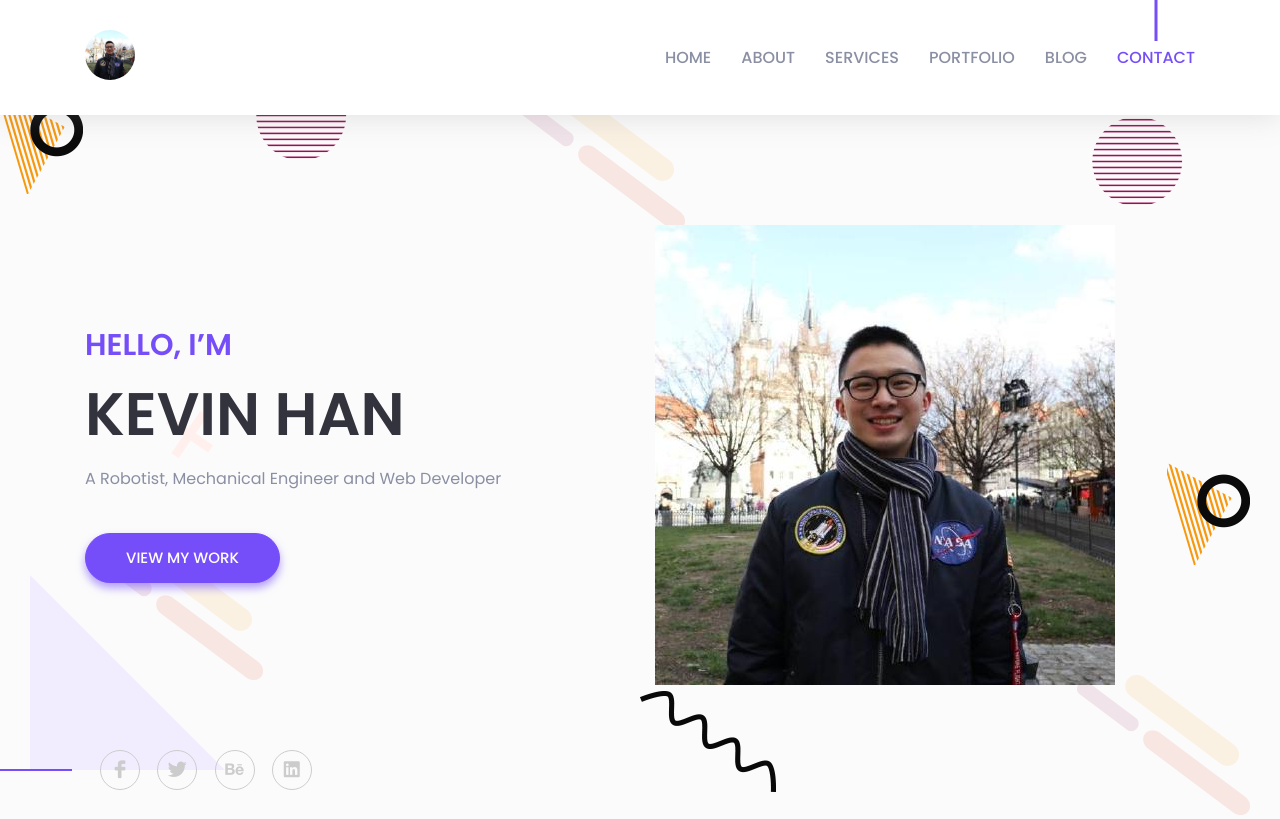
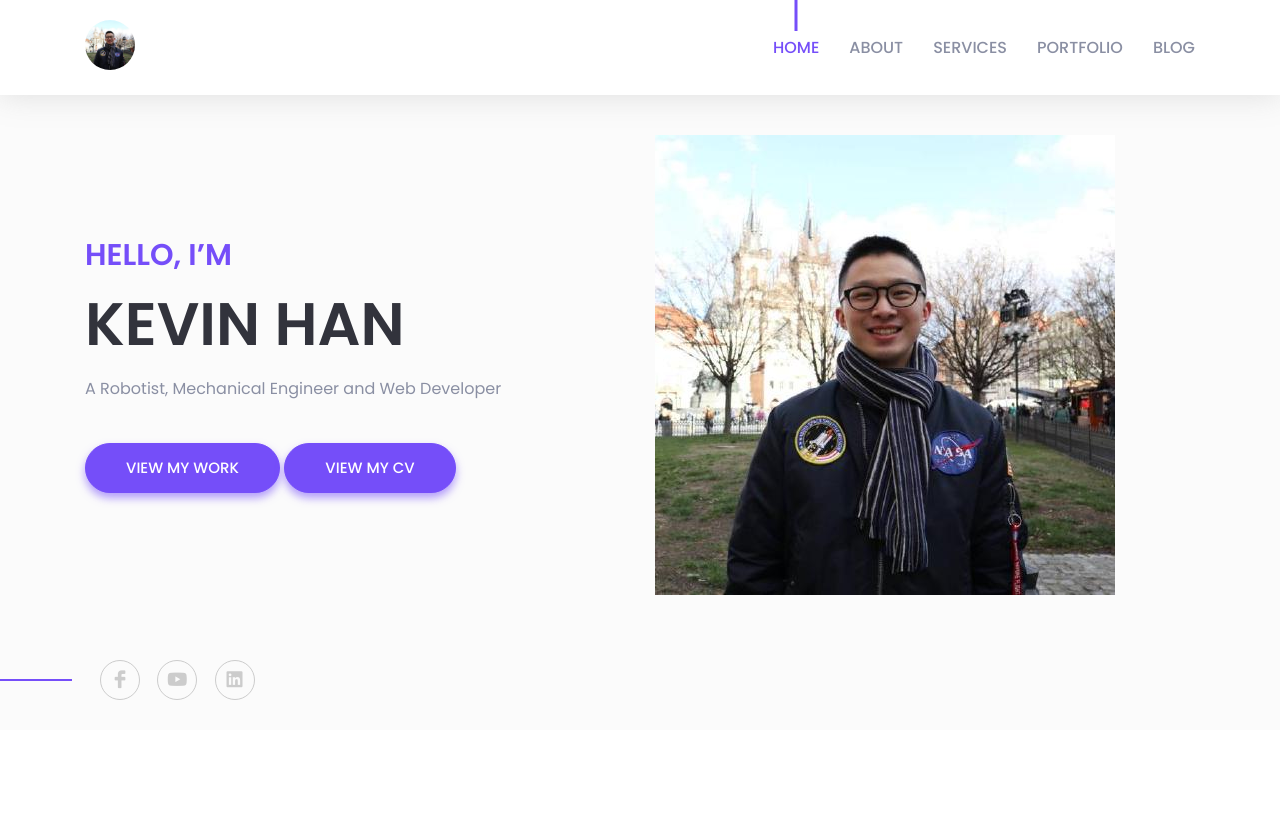
Before and after one commit to kevinhangoat/Personal_Website, a plain HTML site: page index.html in a window 1280 px wide. Shown: the top 819 px of the page. Drawn offline with Linux system fonts and the light colour scheme; files whose address does not match are found by name.

Commit message:
basic change and delete useless things

```diff
--- a/assets/css/style.css
+++ b/assets/css/style.css
@@ -451,7 +451,7 @@ p {
   -webkit-box-shadow: 0px 0px 29px 0px rgba(134, 134, 134, 0.25);
   -moz-box-shadow: 0px 0px 29px 0px rgba(134, 134, 134, 0.25);
   box-shadow: 0px 0px 29px 0px rgba(134, 134, 134, 0.25);
-  padding: 30px 0;
+  padding: 20px 0;
   background-color: #fff;
   -webkit-transition: all 0.3s ease-out 0s;
   -moz-transition: all 0.3s ease-out 0s;
@@ -578,7 +578,7 @@ p {
 .header-content {
   height: 730px;
   width: 100%;
-  margin-top: 90px;
+  margin-top: 0;
   position: relative;
   overflow: hidden;
   background-color: #fbfbfb; }
@@ -1381,6 +1381,7 @@ p.form-message.success, p.form-message.error {
 .footer-copyright {
   background-color: #1c2940; }
   .footer-copyright .copyright-text p {
+    font-size: 10px;
     color: #fff; }
 
 .back-to-top {
--- a/index.html
+++ b/index.html
@@ -10,10 +10,10 @@
     <meta name="viewport" content="width=device-width, initial-scale=1, shrink-to-fit=no">
 
     <!--====== Title ======-->
-    <title>Unfold - Personal Portfolio & CV Template</title>
+    <title>Kevin Han's Personal Page</title>
 
     <!--====== Favicon Icon ======-->
-    <link rel="shortcut icon" href="assets/images/favicon.png" type="image/png">
+    <link rel="shortcut icon" href="assets/images/me.jpeg" type="image/png">
 
     <!--====== Bootstrap css ======-->
     <link rel="stylesheet" href="assets/css/bootstrap.min.css">
@@ -80,7 +80,7 @@
                                     <li class="nav-item"><a class="page-scroll" href="#service">Services</a></li>
                                     <li class="nav-item"><a class="page-scroll" href="#work">Portfolio</a></li>
                                     <li class="nav-item"><a class="page-scroll" href="#blog">Blog</a></li>
-                                    <li class="nav-item"><a class="page-scroll" href="#contact">Contact</a></li>
+                                    <!-- <li class="nav-item"><a class="page-scroll" href="#contact">Contact</a></li> -->
                                 </ul>
                             </div> <!-- navbar collapse -->
                         </nav> <!-- navbar -->
@@ -90,36 +90,6 @@
         </div> <!-- navigation -->
 
         <div id="parallax" class="header-content d-flex align-items-center">
-            <div class="header-shape shape-one layer" data-depth="0.10">
-                <img src="assets/images/banner/shape/shape-1.png" alt="Shape">
-            </div> <!-- header shape -->
-            <div class="header-shape shape-tow layer" data-depth="0.30">
-                <img src="assets/images/banner/shape/shape-2.png" alt="Shape">
-            </div> <!-- header shape -->
-            <div class="header-shape shape-three layer" data-depth="0.40">
-                <img src="assets/images/banner/shape/shape-3.png" alt="Shape">
-            </div> <!-- header shape -->
-            <div class="header-shape shape-fore layer" data-depth="0.60">
-                <img src="assets/images/banner/shape/shape-2.png" alt="Shape">
-            </div> <!-- header shape -->
-            <div class="header-shape shape-five layer" data-depth="0.20">
-                <img src="assets/images/banner/shape/shape-1.png" alt="Shape">
-            </div> <!-- header shape -->
-            <div class="header-shape shape-six layer" data-depth="0.15">
-                <img src="assets/images/banner/shape/shape-4.png" alt="Shape">
-            </div> <!-- header shape -->
-            <div class="header-shape shape-seven layer" data-depth="0.50">
-                <img src="assets/images/banner/shape/shape-5.png" alt="Shape">
-            </div> <!-- header shape -->
-            <div class="header-shape shape-eight layer" data-depth="0.40">
-                <img src="assets/images/banner/shape/shape-3.png" alt="Shape">
-            </div> <!-- header shape -->
-            <div class="header-shape shape-nine layer" data-depth="0.20">
-                <img src="assets/images/banner/shape/shape-6.png" alt="Shape">
-            </div> <!-- header shape -->
-            <div class="header-shape shape-ten layer" data-depth="0.30">
-                <img src="assets/images/banner/shape/shape-3.png" alt="Shape">
-            </div> <!-- header shape -->
             <div class="container">
                 <div class="row align-items-center">
                     <div class="col-xl-5 col-lg-6">
@@ -128,6 +98,7 @@
                             <h1 class="title">Kevin Han</h1>
                             <p>A Robotist, Mechanical Engineer and Web Developer</p>
                             <a class="main-btn" href="#work">View my Work</a>
+                            <a class="main-btn" href="https://github.com/kevinhangoat/CV/raw/master/cv.pdf">View my CV</a>
                         </div> <!-- header content right -->
                     </div>
                     <div class="col-lg-6 offset-xl-1">
@@ -144,9 +115,8 @@
                             <div class="header-social-icon">
                                 <ul>
                                     <li><a href="#"><i class="lni-facebook-filled"></i></a></li>
-                                    <li><a href="#"><i class="lni-twitter-original"></i></a></li>
-                                    <li><a href="#"><i class="lni-behance-original"></i></a></li>
-                                    <li><a href="#"><i class="lni-linkedin-original"></i></a></li>
+                                    <li><a href="https://www.youtube.com/channel/UCO14-KeqtjpE-1ncWX03H6g"><i class="lni-youtube"></i></a></li>
+                                    <li><a href="https://www.linkedin.com/in/kevin-han-a0a385121/"><i class="lni-linkedin-original"></i></a></li>
                                 </ul>
                             </div> <!-- header social -->
                         </div>
@@ -664,7 +634,7 @@
     <!--====== FOOTER PART START ======-->
 
     <footer id="footer" class="footer-area">
-        <div class="footer-widget pt-130 pb-130">
+        <!-- <div class="footer-widget pt-130 pb-130">
             <div class="container">
                 <div class="row justify-content-center">
                     <div class="col-lg-8">
@@ -679,20 +649,20 @@
                                 <li><a href="#"><i class="lni-pinterest"></i></a></li>
                                 <li><a href="#"><i class="lni-linkedin-original"></i></a></li>
                             </ul>
-                        </div> <!-- footer content -->
+                        </div>
                     </div>
-                </div> <!-- row -->
-            </div> <!-- container -->
-        </div> <!-- footer widget -->
+                </div>
+            </div>
+        </div> -->
         <div class="footer-copyright pb-20">
             <div class="container">
                 <div class="row">
                     <div class="col-lg-12">
                         <div class="copyright-text text-center pt-20">
-                            <p>Copyright © 2022. Template Crafted by <a href="https://uideck.com" rel="nofollow">UIdeck</a></p>
-                        </div> <!-- copyright text -->
+                            <p>Copyright by Kevin Han. Inspired by the template provided by <a href="https://uideck.com" rel="nofollow">UIdeck</a></p>
+                        </div>
                     </div>
-                </div> <!-- row -->
+                </div>
             </div> <!-- container -->
         </div> <!-- footer widget -->
     </footer>
```
Also changed, not shown: assets/images/banner/shape/shape-1.png (deleted), assets/images/banner/shape/shape-2.png (deleted), assets/images/banner/shape/shape-3.png (deleted), assets/images/banner/shape/shape-4.png (deleted), assets/images/banner/shape/shape-5.png (deleted), assets/images/banner/shape/shape-6.png (deleted).
